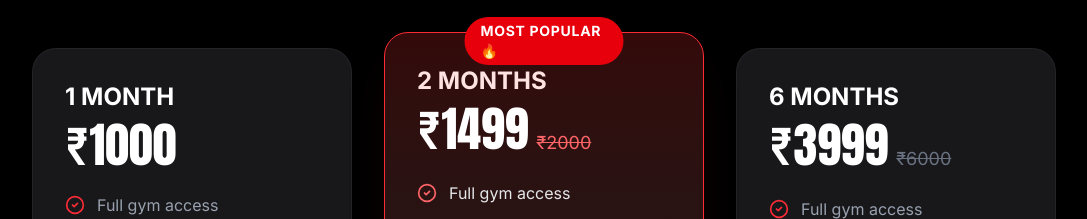
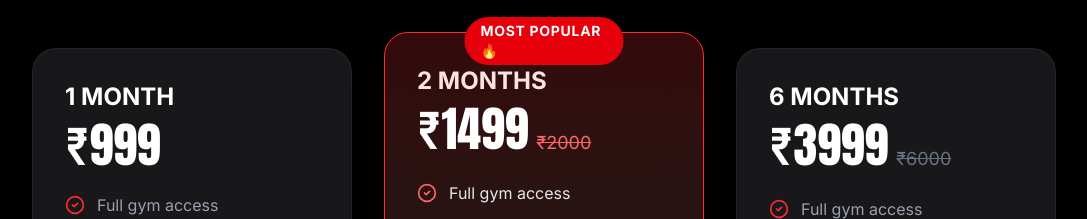
Before and after one commit to aayangupta02/aghori-vamachara-gym, a React (Vite) app: page / in a window 1280 px wide. Shown: the part 3180-3399 px from the top of the page, without its empty margins (96-1183 px from the left). Built offline with nearby package versions, Linux system fonts and the light colour scheme.

Commit message:
feat: Update 1 month gym plan price
Adjusts the displayed price for the 1-month membership plan from ₹1000 to ₹999. This also updates the corresponding WhatsApp link text to reflect the new price.

```diff
--- a/src/App.tsx
+++ b/src/App.tsx
@@ -316,7 +316,7 @@ export default function App() {
             >
               <h3 className="text-2xl font-bold uppercase mb-2">1 Month</h3>
               <div className="flex items-baseline gap-2 mb-6">
-                <span className="text-5xl font-display">₹1000</span>
+                <span className="text-5xl font-display">₹999</span>
               </div>
               <ul className="space-y-4 mb-8 flex-grow">
                 {['Full gym access', 'Cardio & Weights', 'Locker room access'].map((feature, i) => (
@@ -327,7 +327,7 @@ export default function App() {
                 ))}
               </ul>
               <a
-                href={`https://wa.me/${WHATSAPP_NUMBER}?text=I'm interested in the 1 Month membership plan (₹1000).`}
+                href={`https://wa.me/${WHATSAPP_NUMBER}?text=I'm interested in the 1 Month membership plan (₹999).`}
                 target="_blank"
                 rel="noopener noreferrer"
                 className="w-full py-4 rounded-xl border border-white/20 hover:bg-white hover:text-black font-bold uppercase tracking-wider transition-colors text-center"
```
